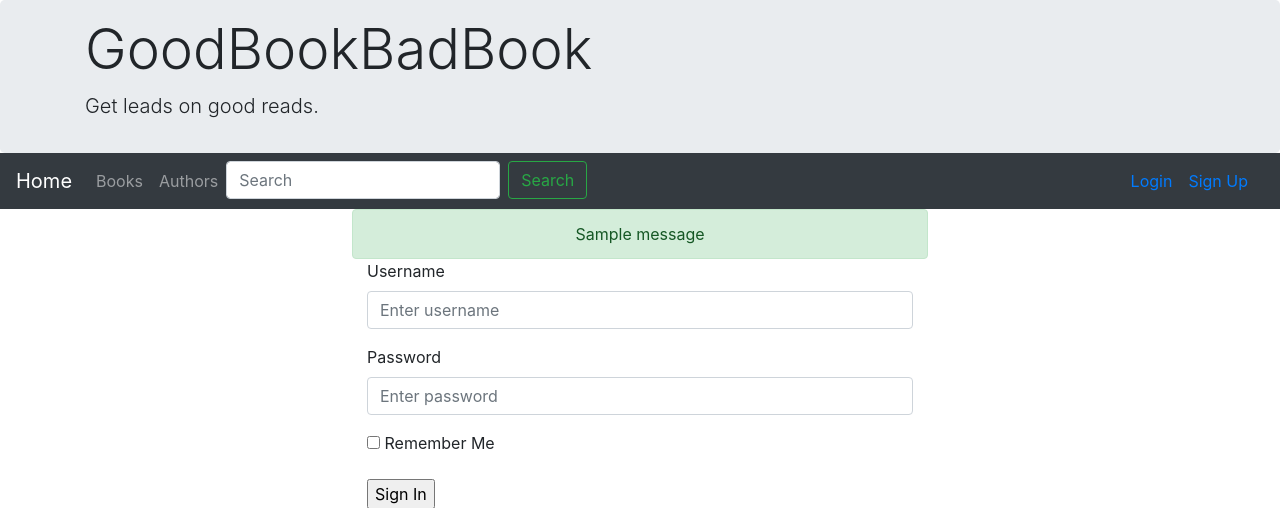
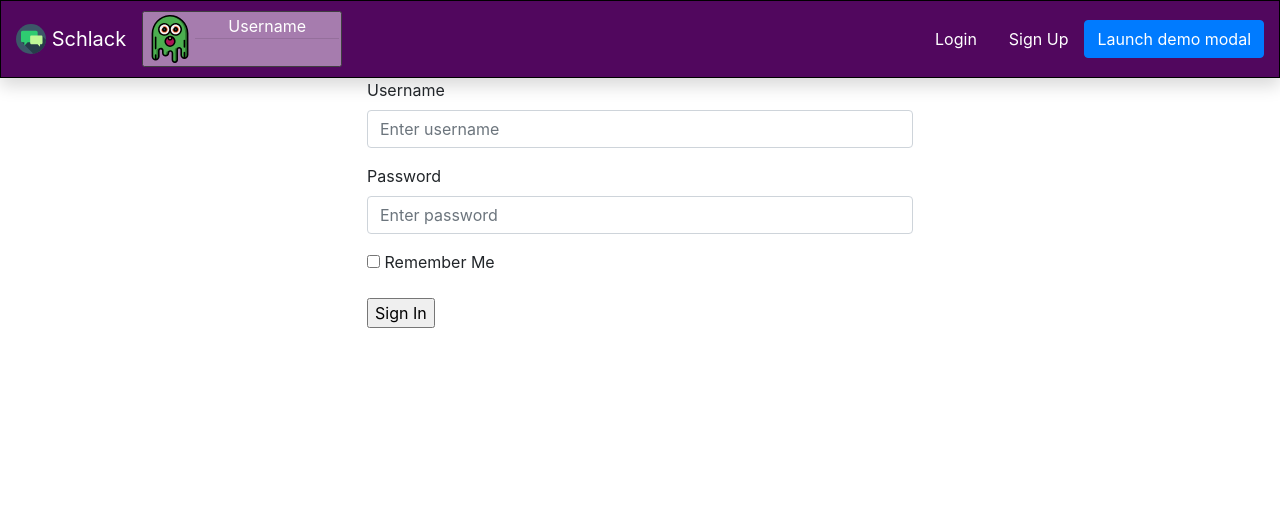
Before and after one commit to kevinhynes/shlack, a Flask app: page /login_test in a window 1280 px wide. Shown: the top 508 px of the page. Run offline with Flask 2, Linux system fonts and the light colour scheme; tables that the repository leaves empty hold one stand-in row (values such as "Sample post"); one stand-in notice (Sample message) is shown; some libraries are stand-ins or nearby versions.

Commit message:
Additions to home and login design

```diff
--- a/templates/login.html
+++ b/templates/login.html
@@ -1,80 +1,80 @@
-<!DOCTYPE html>
-<html lang="en">
-  <head>
-    <title>Sign Up</title>
-    <meta charset="utf-8">
-    <meta name="viewport" content="width=device-width, initial-scale=1">
-    <link rel="stylesheet" href="https://maxcdn.bootstrapcdn.com/bootstrap/4.5.0/css/bootstrap.min.css">
-    <link rel="stylesheet" type="text/css" href="{{ url_for('static', filename='example.css' )}}">
-    <script src="https://ajax.googleapis.com/ajax/libs/jquery/3.5.1/jquery.min.js"></script>
-    <script src="https://cdnjs.cloudflare.com/ajax/libs/popper.js/1.16.0/umd/popper.min.js"></script>
-    <script src="https://maxcdn.bootstrapcdn.com/bootstrap/4.5.0/js/bootstrap.min.js"></script>
-  </head>
-  <body>
-
+{#<!DOCTYPE html>#}
+{#<html lang="en">#}
+{#  <head>#}
+{#    <title>Sign Up</title>#}
+{#    <meta charset="utf-8">#}
+{#    <meta name="viewport" content="width=device-width, initial-scale=1">#}
+{#    <link rel="stylesheet" href="https://maxcdn.bootstrapcdn.com/bootstrap/4.5.0/css/bootstrap.min.css">#}
+{#    <link rel="stylesheet" type="text/css" href="{{ url_for('static', filename='example.css' )}}">#}
+{#    <script src="https://ajax.googleapis.com/ajax/libs/jquery/3.5.1/jquery.min.js"></script>#}
+{#    <script src="https://cdnjs.cloudflare.com/ajax/libs/popper.js/1.16.0/umd/popper.min.js"></script>#}
+{#    <script src="https://maxcdn.bootstrapcdn.com/bootstrap/4.5.0/js/bootstrap.min.js"></script>#}
+{#  </head>#}
+{#  <body>#}
+{##}
 {#    Header#}
-    <div class="jumbotron mb-0 pt-3 pb-3">
-      <div class="container">
-        <h1 class="display-4">GoodBookBadBook</h1>
-        <p class="lead">Get leads on good reads.</p>
-      </div>
-    </div>
-
+{#    <div class="jumbotron mb-0 pt-3 pb-3">#}
+{#      <div class="container">#}
+{#        <h1 class="display-4">GoodBookBadBook</h1>#}
+{#        <p class="lead">Get leads on good reads.</p>#}
+{#      </div>#}
+{#    </div>#}
+{##}
 {#    Navigation Bar#}
-    <nav class="navbar navbar-expand-md bg-dark navbar-dark sticky-top">
-      <a class="navbar-brand" href="">Home</a>
-
+{#    <nav class="navbar navbar-expand-md bg-dark navbar-dark sticky-top">#}
+{#      <a class="navbar-brand" href="">Home</a>#}
+{##}
 {#      Toggler / Collapse Button#}
-      <button class="navbar-toggler" type="button" data-toggle="collapse" data-target="#collapsible_navbar">
-        <span class="navbar-toggler-icon"></span>
-      </button>
-
+{#      <button class="navbar-toggler" type="button" data-toggle="collapse" data-target="#collapsible_navbar">#}
+{#        <span class="navbar-toggler-icon"></span>#}
+{#      </button>#}
+{##}
 {#      NavBar Links#}
-      <div id="collapsible_navbar" class="collapse navbar-collapse">
-        <ul class="navbar-nav">
-          <li class="nav-item">
-            <a class="nav-link" href="">Books</a>
-          </li>
-          <li class="nav-item">
-            <a class="nav-link" href="">Authors</a>
-          </li>
-
+{#      <div id="collapsible_navbar" class="collapse navbar-collapse">#}
+{#        <ul class="navbar-nav">#}
+{#          <li class="nav-item">#}
+{#            <a class="nav-link" href="">Books</a>#}
+{#          </li>#}
+{#          <li class="nav-item">#}
+{#            <a class="nav-link" href="">Authors</a>#}
+{#          </li>#}
+{##}
 {#      Search Bar#}
-          <li>
-            <form class="form-inline ml-auto" action="", method="POST">
-              <input name="search_query" class="form-control mr-sm-2" type="search" placeholder="Search" aria-label="Search">
-              <button class="btn btn-outline-success my-2 my-sm-0" type="submit">Search</button>
-            </form>
-          </li>
-        </ul>
-
+{#          <li>#}
+{#            <form class="form-inline ml-auto" action="", method="POST">#}
+{#              <input name="search_query" class="form-control mr-sm-2" type="search" placeholder="Search" aria-label="Search">#}
+{#              <button class="btn btn-outline-success my-2 my-sm-0" type="submit">Search</button>#}
+{#            </form>#}
+{#          </li>#}
+{#        </ul>#}
+{##}
 {#      Log In / Sign Up / Log Out#}
-      {% if not logged_in %}
-        <a class="nav-link ml-auto pl-0" href="">Login</a>
-        <a class="nav-link pl-0" href="">Sign Up</a>
-      {% else %}
-        <a class="nav-link ml-auto pl-0" href="">Logout</a>
-      {% endif %}
-      </div>
-    </nav>
-
+{#      {% if not logged_in %}#}
+{#        <a class="nav-link ml-auto pl-0" href="">Login</a>#}
+{#        <a class="nav-link pl-0" href="">Sign Up</a>#}
+{#      {% else %}#}
+{#        <a class="nav-link ml-auto pl-0" href="">Logout</a>#}
+{#      {% endif %}#}
+{#      </div>#}
+{#    </nav>#}
+{##}
 {#      Flashed Messages#}
-      {% with messages = get_flashed_messages(with_categories=true) %}
-        {% if messages %}
-          {% for category, message in messages %}
-            {% if category == "error" %}
-            <div id="error-msg" class="alert alert-danger signup-alert m-auto text-center" role="alert">
-              {{ message }}
-            </div>
-            {% endif %}
-            {% if category == "success" %}
-            <div id="success-msg" class="alert alert-success signup-alert m-auto text-center" role="alert">
-              {{ message }}
-            </div>
-            {% endif %}
-          {% endfor %}
-        {% endif %}
-      {% endwith %}
+{#      {% with messages = get_flashed_messages(with_categories=true) %}#}
+{#        {% if messages %}#}
+{#          {% for category, message in messages %}#}
+{#            {% if category == "error" %}#}
+{#            <div id="error-msg" class="alert alert-danger signup-alert m-auto text-center" role="alert">#}
+{#              {{ message }}#}
+{#            </div>#}
+{#            {% endif %}#}
+{#            {% if category == "success" %}#}
+{#            <div id="success-msg" class="alert alert-success signup-alert m-auto text-center" role="alert">#}
+{#              {{ message }}#}
+{#            </div>#}
+{#            {% endif %}#}
+{#          {% endfor %}#}
+{#        {% endif %}#}
+{#      {% endwith %}#}
 
 {#      Body#}
 {#  <div class="login-container border border-light rounded-lg bg-light ml-auto mr-auto mt-5">#}
@@ -115,6 +115,9 @@
 {##}
 {#  </div>#}
 
+{% extends "layout.html" %}
+
+{% block body %}
   <div class="container login-container">
     <form  method="post" novalidate>
       {{ form.hidden_tag() }}
@@ -146,5 +149,4 @@
       <p>{{ form.submit() }}</p>
     </form>
   </div>
-  </body>
-</html>
+{% endblock %}
```
Also changed, not shown: templates/home.html (+25 -65 lines).
